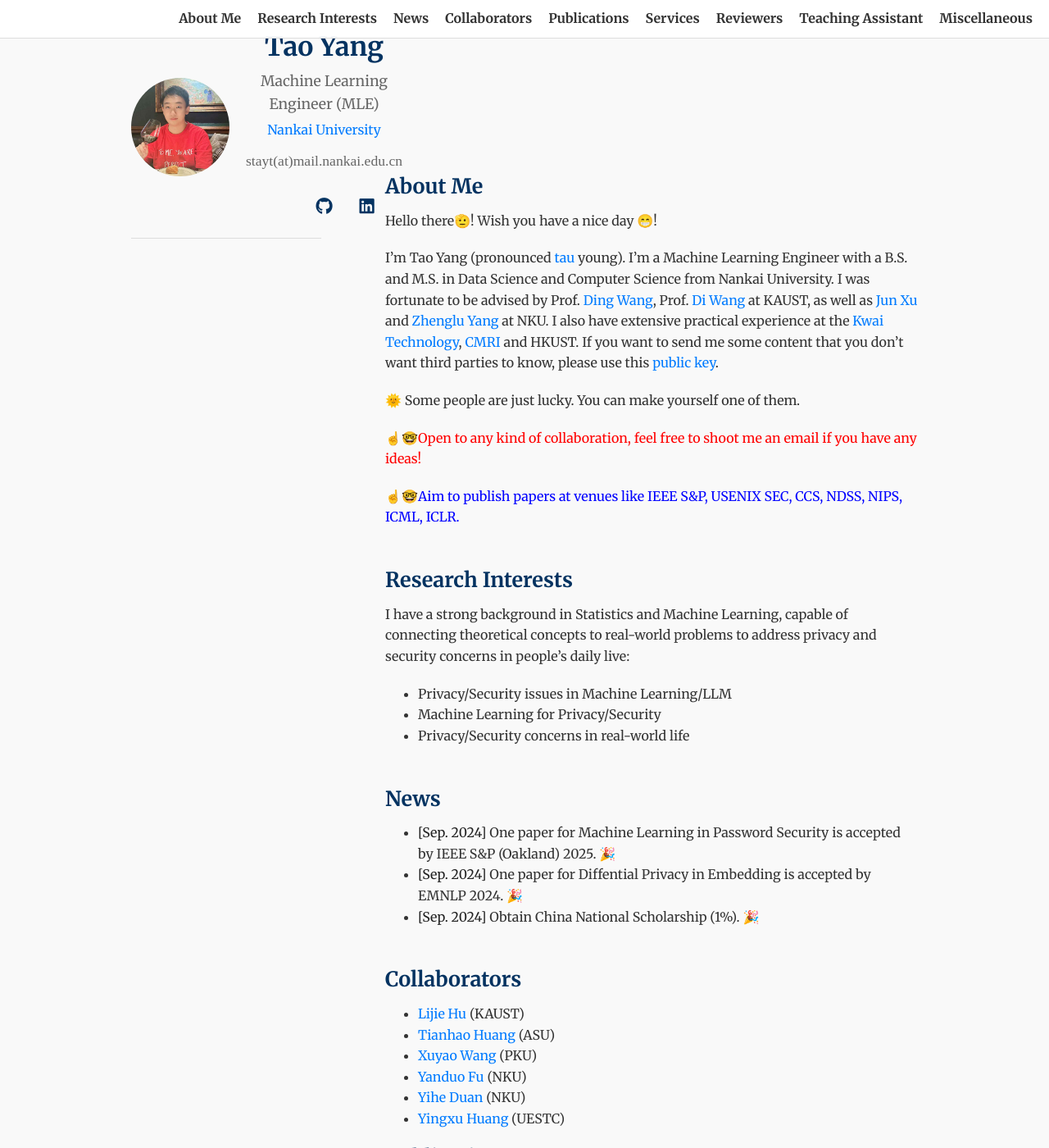
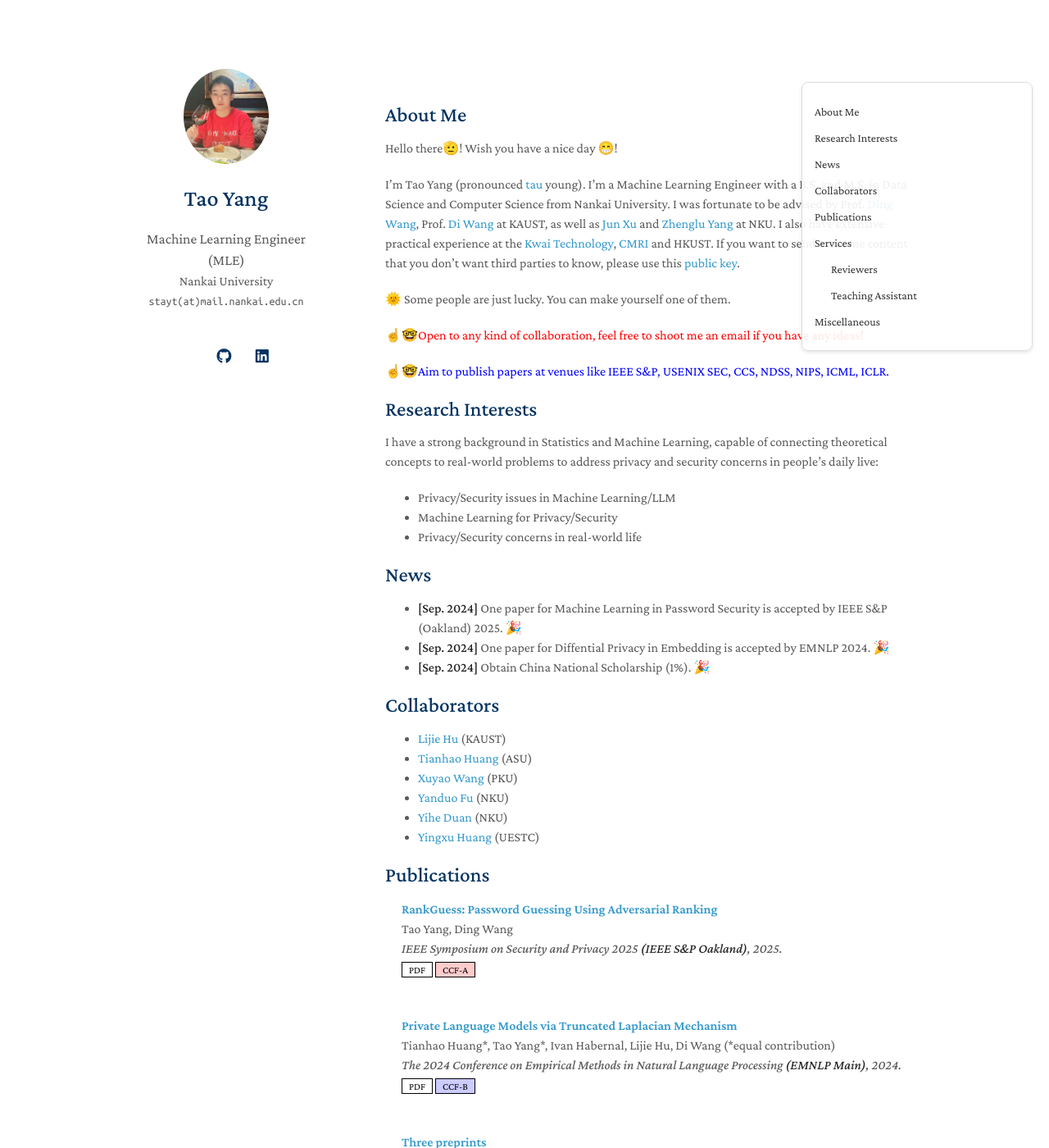
Before and after one commit to stayt1/stayt1.github.io, a Jekyll site: the page built from index.md, in a window 1280 px wide and 1400 px high. Shown: the whole window at 82% size. Built offline with Jekyll 4.4.1, drawn with Linux system fonts in a browser that asks for light colours; a style sheet for code colours, icons or effects is not loaded; our own code applies the rules of GitHub Pages for plain Markdown files.

Commit message:
Update homepage.html

```diff
--- a/_layouts/homepage.html
+++ b/_layouts/homepage.html
@@ -1,7 +1,7 @@
 <!DOCTYPE html>
 <html lang="{{ site.lang | default: 'en-US' }}">
   <head>
-    <title>{{ site.title }} | {{ site.affiliation }}</title>
+    <title>{{ site.title }} | {{site.affiliation}}</title>
 
     <meta charset="UTF-8">
     <meta http-equiv="X-UA-Compatible" content="IE=edge">
@@ -14,251 +14,213 @@
     <link rel="canonical" href="{{ site.canonical }}"/>
     {% endif %}
 
-    <!-- Favicon -->
-    <link rel="icon" media="(prefers-color-scheme: dark)" href="{{ site.favicon_dark }}" type="image/png" />
-    <link rel="icon" media="(prefers-color-scheme: light)" href="{{ site.favicon }}" type="image/png" />
+    <link rel="icon" media="(prefers-color-scheme:dark)" href="{{ site.favicon_dark }}" type="image/png" />
+    <link rel="icon" media="(prefers-color-scheme:light)" href="{{ site.favicon }}" type="image/png" />
     <script src="./assets/js/favicon-switcher.js" type="application/javascript"></script>
 
-    <!-- Stylesheets -->
-    <link rel="stylesheet" href="https://cdnjs.cloudflare.com/ajax/libs/normalize/8.0.1/normalize.min.css" integrity="sha256-l85OmPOj6PxTQKQ5KVeRkLuY5dRYY9E+Y0FxFq6B+R4=" crossorigin="anonymous" />
+    <link rel=stylesheet href="https://cdnjs.cloudflare.com/ajax/libs/academicons/1.8.6/css/academicons.min.css" integrity="sha256-uFVgMKfistnJAfoCUQigIl+JfUaP47GrRKjf6CTPVmw=" crossorigin="anonymous">
+    <link rel="stylesheet" href="https://cdnjs.cloudflare.com/ajax/libs/font-awesome/6.4.2/css/all.min.css" integrity="sha512-z3gLpd7yknf1YoNbCzqRKc4qyor8gaKU1qmn+CShxbuBusANI9QpRohGBreCFkKxLhei6S9CQXFEbbKuqLg0DA==" crossorigin="anonymous" referrerpolicy="no-referrer" />
+
     {% if site.font == "Sans Serif" %}
-    <link href="https://fonts.googleapis.com/css?family=Open+Sans:400,600,700&display=swap" rel="stylesheet">
+    <link rel="stylesheet" href="./assets/css/font_sans_serif.css">
     {% else %}
-    <link href="https://fonts.googleapis.com/css?family=Merriweather:400,700&display=swap" rel="stylesheet">
+    <link rel="stylesheet" href="./assets/css/font.css">
+    {% endif %}
+    {% if site.auto_dark_mode %}
+    <link rel="stylesheet" href="./assets/css/style.css">
+    <link rel="stylesheet" href="./assets/css/publications.css">
+    {% else %}
+    <link rel="stylesheet" href="./assets/css/style-no-dark-mode.css">
+    <link rel="stylesheet" href="./assets/css/publications-no-dark-mode.css">
     {% endif %}
 
-    <!-- FontAwesome and Academicons for icons -->
-    <link rel="stylesheet" href="https://cdnjs.cloudflare.com/ajax/libs/academicons/1.8.6/css/academicons.min.css" integrity="sha256-uFVgMKfistnJAfoCUQigIl+JfUaP47GrRKjf6CTPVmw=" crossorigin="anonymous" />
-    <link rel="stylesheet" href="https://cdnjs.cloudflare.com/ajax/libs/font-awesome/6.4.2/css/all.min.css" integrity="sha512-z3gLpd7yknf1YoNbCzqRKc4qyor8gaKU1qmn+CShxbuBusANI9QpRohGBreCFkKxLhei6S9CQXFEbbKuqLg0DA==" crossorigin="anonymous" referrerpolicy="no-referrer" />
+    <!-- Include your CSS styles here -->
+    <style>
+      /* TOC navigation styles */
+      #toc {
+          position: fixed;
+          top: 100px; /* Adjust as needed */
+          right: 20px; /* Adjust as needed */
+          width: 250px; /* Adjust width as needed */
+          background-color: rgba(255, 255, 255, 0.9); /* Semi-transparent background */
+          border: 1px solid #ddd; /* Light border */
+          padding: 15px;
+          z-index: 1000;
+          overflow: auto; /* Scroll if content exceeds height */
+          max-height: 80%; /* Adjust max height */
+          box-shadow: 0 2px 4px rgba(0, 0, 0, 0.1); /* Add subtle shadow */
+          border-radius: 8px; /* Rounded corners */
+      }
 
-    <!-- Custom CSS -->
-    <link rel="stylesheet" href="./assets/css/style.css">
-    <link rel="stylesheet" href="./assets/css/responsive.css">
-
-    <!-- Inline CSS for demonstration -->
-    <style>
-      body {
-        font-family: {% if site.font == "Sans Serif" %}'Open Sans', sans-serif{% else %}'Merriweather', serif{% endif %};
-        line-height: 1.6;
-        color: #333;
+      #toc ul {
+          list-style: none;
           margin: 0;
           padding: 0;
-        background-color: #f9f9f9;
       }
-      a {
-        color: #007BFF;
+
+      #toc li {
+          margin: 8px 0;
+      }
+
+      #toc ul ul {
+          margin-left: 20px; /* Indent sub-items */
+      }
+
+      #toc a {
           text-decoration: none;
+          color: #333;
+          font-size: 14px;
       }
-      a:hover {
-        color: #0056b3;
+
+      #toc a:hover {
           text-decoration: underline;
-      }
-      .wrapper {
-        max-width: 1200px;
-        margin: 0 auto;
-        padding: 20px;
-      }
-      header {
-        display: flex;
-        align-items: center;
-        padding: 20px 0;
-        border-bottom: 1px solid #ddd;
-      }
-      header .avatar {
-        flex-shrink: 0;
-        margin-right: 20px;
-        border-radius: 50%;
-        overflow: hidden;
-        width: 120px;
-        height: 120px;
-      }
-      header .avatar img {
-        width: 100%;
-        height: auto;
-      }
-      header .info {
-        flex-grow: 1;
-      }
-      header h1 {
-        margin: 0;
-        font-size: 2rem;
-        font-weight: 700;
-      }
-      header position, header email {
-        display: block;
-        margin-top: 10px;
-        font-size: 1.1rem;
-        color: #666;
-      }
-      header .affiliation {
-        margin-top: 5px;
-      }
-      .social-icons {
-        margin-top: 10px;
-      }
-      .social-icons a {
-        margin-right: 10px;
-        color: #333;
-        font-size: 1.3rem;
-      }
-      .social-icons a:hover {
           color: #007BFF;
       }
-      nav#toc {
-        position: fixed;
-        top: 0;
-        width: 100%;
-        background-color: rgba(255, 255, 255, 0.95);
-        padding: 10px 0;
-        border-bottom: 1px solid #ddd;
-        z-index: 1000;
-      }
-      nav#toc ul {
-        display: flex;
-        justify-content: flex-end;
-        list-style: none;
-        margin: 0;
-        padding: 0 20px;
-      }
-      nav#toc li {
-        margin-left: 20px;
-      }
-      nav#toc a {
-        font-weight: 600;
-        color: #333;
-      }
-      nav#toc a:hover {
-        color: #007BFF;
-      }
-      section {
-        margin-top: 80px; /* To prevent content from being hidden behind fixed nav */
-      }
-      h2, h3, h4, h5, h6 {
-        margin-top: 2em;
-        font-weight: 600;
-      }
-      footer {
-        text-align: center;
-        margin-top: 50px;
-        color: #999;
-      }
-      /* Responsive Design */
-      @media (max-width: 800px) {
-        header {
-          flex-direction: column;
-          align-items: flex-start;
-        }
-        header .avatar {
-          margin-bottom: 20px;
-        }
-        nav#toc ul {
-          flex-wrap: wrap;
-          justify-content: center;
-        }
-        nav#toc li {
-          margin: 10px;
+
+      /* Responsive design: hide TOC on small screens */
+      @media (max-width: 768px) {
+          #toc {
+              display: none; /* Hide TOC on screens smaller than 768px */
           }
       }
     </style>
 
   </head>
   <body>
-    <!-- 导航栏 -->
-    <nav id="toc">
-      <ul>
-        <!-- 导航项将由JavaScript生成 -->
-      </ul>
-    </nav>
-
     <div class="wrapper">
       <header>
         {% if site.avatar %}
-        <a class="avatar"><img src="{{ site.avatar }}" alt="Avatar"></a>
+        <a class="image avatar"><img src="{{ site.avatar }}" alt="avatar" /></a>
         {% endif %}
 
-        <div class="info">
         <h1>{{ site.title }}</h1>
 
         {% if site.position %}
-          <position>{{ site.position }}</position>
+        <position style="font-size:1.10rem;">{{ site.position }}</position>
+        <br>
         {% endif %}
-
         {% if site.affiliation %}
-          <div class="affiliation">
-            <a href="{{ site.affiliation_link }}" rel="noopener">{{ site.affiliation }}</a>
-          </div>
+        <a href="{{ site.affiliation_link }}" rel="noopener"><autocolor>{{ site.affiliation }}</autocolor></a>
+        <br>
         {% endif %}
-
         {% if site.email %}
         <email>{{ site.email }}</email>
         {% endif %}
 
+        <br>
+        <br>
         <div class="social-icons">
         {% if site.google_scholar %}
-            <a href="{{ site.google_scholar }}" title="Google Scholar"><i class="ai ai-google-scholar"></i></a>
+        <a style="margin: 0 5px 0 0" href="{{ site.google_scholar }}">
+          <i class="ai ai-google-scholar" style="font-size:1.2rem"></i>
+        </a>
         {% endif %}
+
         {% if site.cv_link %}
-            <a href="{{ site.cv_link }}" title="Curriculum Vitae"><i class="ai ai-cv"></i></a>
+        <a style="margin: 0 5px 0 0" href="{{ site.cv_link }}">
+          <i class="ai ai-cv" style="font-size:1.3rem;"></i>
+        </a>
         {% endif %}
+
         {% if site.github_link %}
-            <a href="{{ site.github_link }}" title="GitHub"><i class="fab fa-github"></i></a>
+        <a style="margin: 0 5px 0 0" href="{{ site.github_link }}">
+          <i class="fab fa-github"></i>
+        </a>
         {% endif %}
+
         {% if site.research_gate %}
-            <a href="{{ site.research_gate }}" title="ResearchGate"><i class="ai ai-researchgate"></i></a>
+        <a style="margin: 0 5px 0 0" href="{{ site.research_gate }}">
+          <i class="fa fa-registered"></i>
+        </a>
         {% endif %}
+
         {% if site.linkedin %}
-            <a href="{{ site.linkedin }}" title="LinkedIn"><i class="fab fa-linkedin"></i></a>
+        <a style="margin: 0 5px 0 0" href="{{ site.linkedin }}">
+          <i class="fab fa-linkedin"></i>
+        </a>
         {% endif %}
+
         {% if site.twitter %}
-            <a href="{{ site.twitter }}" title="Twitter"><i class="fab fa-twitter"></i></a>
+        <a style="margin: 0 0 0 0" href="{{ site.twitter }}">
+          <i class="fab fa-x-twitter"></i>
+        </a>
         {% endif %}
         </div>
-        </div>
+        <br>
+
       </header>
 
+      <!-- TOC Navigation -->
+      <nav id="toc">
+        <ul>
+          <!-- TOC items will be generated by JavaScript -->
+        </ul>
+      </nav>
+
+      <!-- Placeholder to prevent content from being blocked -->
+      <div style="height: 60px;"></div>
+
       <section>
+
       {{ content }}
-      </section>
 
-      <footer>
+      <br>
+
       {% if site.enable_footnote %}
       <p><small>Powered by Jekyll and <a href="https://github.com/yaoyao-liu/minimal-light" target="_blank" rel="noopener">Minimal Light</a> theme.</small></p>
       {% endif %}
+
+      </section>
+      <footer>
+
       </footer>
     </div>
 
-    <!-- 生成TOC的脚本 -->
+    <!-- TOC Generation Script -->
     <script>
       document.addEventListener("DOMContentLoaded", function() {
-        var content = document.querySelector('section');
-        var headers = content.querySelectorAll('h2, h3');
-        var toc = document.querySelector('#toc ul');
-        var tocItems = [];
+          const content = document.querySelector('section');
+          const headers = content.querySelectorAll('h2, h3'); // Adjust header levels as needed
+          const toc = document.querySelector('#toc ul');
+          let currentH2 = null;
 
           headers.forEach(function(header) {
+              // Ensure the header has an ID
               if (!header.id) {
                   header.id = header.textContent.trim().replace(/\s+/g, '-').toLowerCase();
               }
 
-          var li = document.createElement('li');
-          var a = document.createElement('a');
+              const a = document.createElement('a');
               a.href = '#' + header.id;
               a.textContent = header.textContent;
+
+              const li = document.createElement('li');
               li.appendChild(a);
-          tocItems.push(li);
-        });
 
-        tocItems.forEach(function(item) {
-          toc.appendChild(item);
+              if (header.tagName.toLowerCase() === 'h2') {
+                  // If it's an h2, add it directly to the TOC
+                  toc.appendChild(li);
+                  currentH2 = li;
+              } else if (header.tagName.toLowerCase() === 'h3') {
+                  // If it's an h3, nest it under the current h2
+                  if (currentH2) {
+                      let ul = currentH2.querySelector('ul');
+                      if (!ul) {
+                          ul = document.createElement('ul');
+                          currentH2.appendChild(ul);
+                      }
+                      ul.appendChild(li);
+                  } else {
+                      // If there's no current h2, add h3 directly to TOC
+                      toc.appendChild(li);
+                  }
+              }
           });
       });
     </script>
 
-    <!-- 可选的JavaScript库 -->
     <script src="{{ '/assets/js/scale.fix.js' | relative_url }}"></script>
-
     {% if site.google_analytics %}
-    <!-- Google Analytics -->
     <script>
       (function(i,s,o,g,r,a,m){i['GoogleAnalyticsObject']=r;i[r]=i[r]||function(){
       (i[r].q=i[r].q||[]).push(arguments)},i[r].l=1*new Date();a=s.createElement(o),
```
Lines whose indentation alone changed are shown as unchanged.
